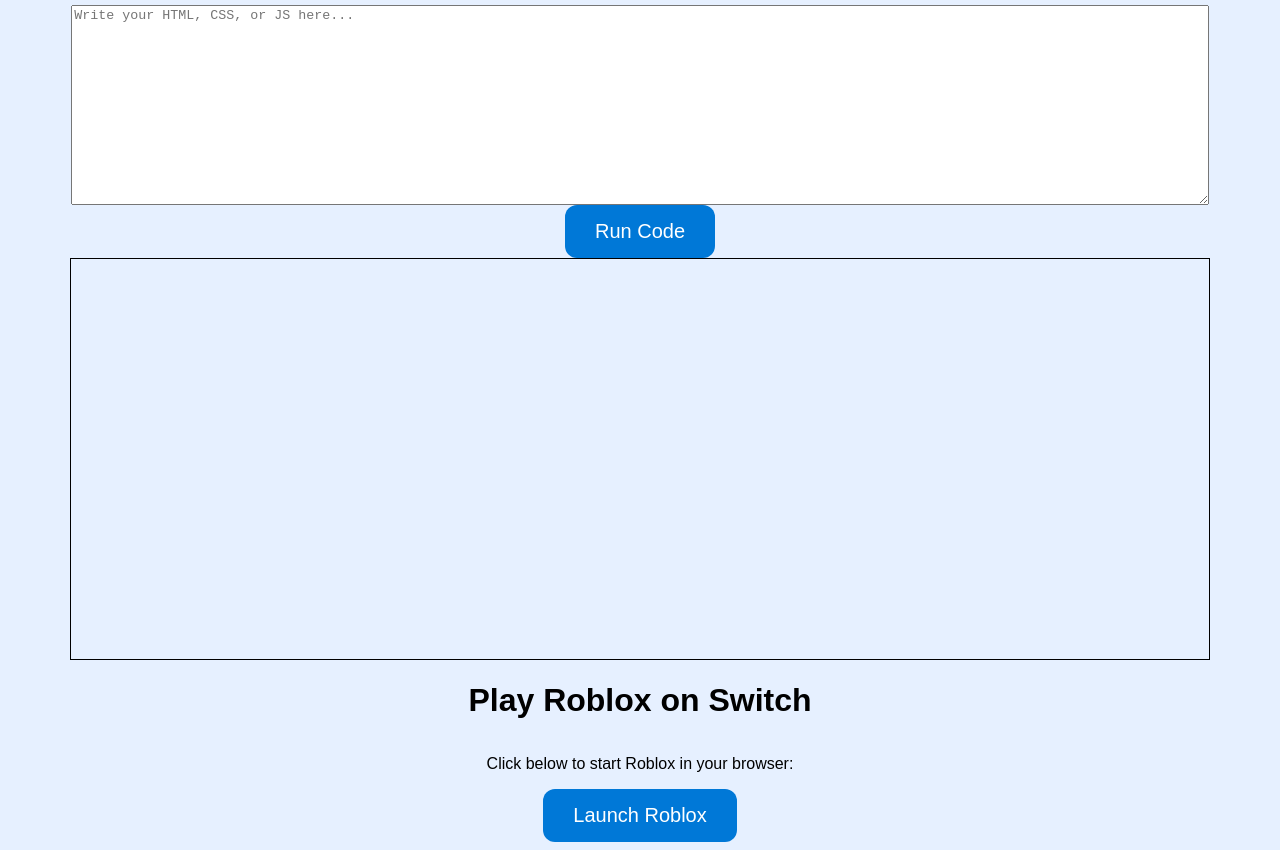
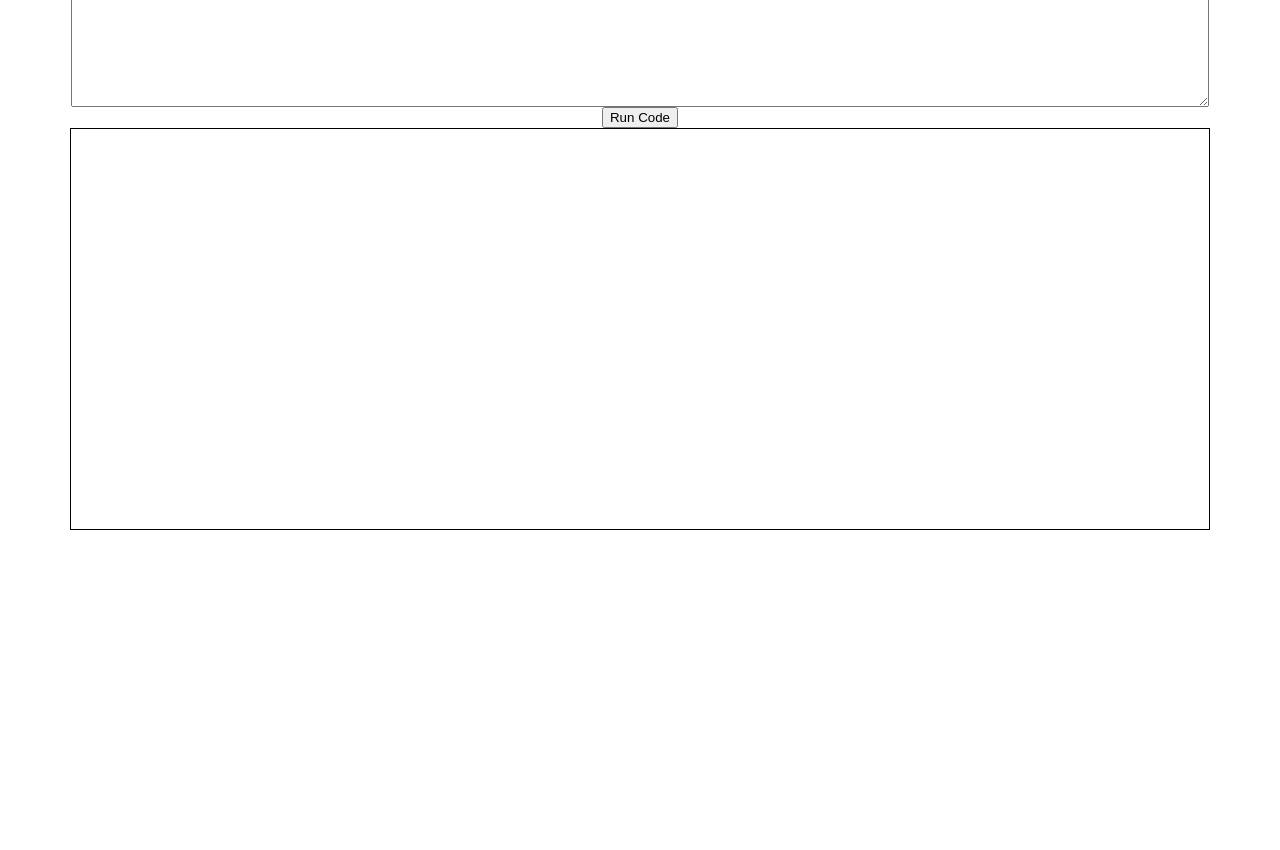
Before and after one commit to webcreatorLuke/youwebdev.com, a plain HTML site: page index.html in a window 1280 px wide. Shown: the part 199-1049 px from the top of the page. After the commit the page ends 800 px from the top, so only its background shows below. Drawn offline with Linux system fonts and the light colour scheme.

Commit message:
Update index.html

```diff
--- a/index.html
+++ b/index.html
@@ -33,76 +33,3 @@ press refresh button to restart no saves
     </script>
 </body>
 </html>
-
-
-
-
-
-
-
-
-
-
-
-
-
-
-
-
-
-
-
-
-
-
-
-<!DOCTYPE html>
-<html lang="en">
-<head>
-  <meta charset="UTF-8">
-  <title>Play Roblox on Switch</title>
-  <style>
-    body {
-      font-family: Arial, sans-serif;
-      background-color: #e6f0ff;
-      text-align: center;
-      padding-top: 100px;
-    }
-
-    h1 {
-      font-size: 32px;
-      margin-bottom: 20px;
-    }
-
-    button {
-      padding: 15px 30px;
-      font-size: 20px;
-      background-color: #0078D7;
-      color: white;
-      border: none;
-      border-radius: 12px;
-      cursor: pointer;
-    }
-
-    button:hover {
-      background-color: #005fa3;
-    }
-  </style>
-</head>
-<body>
-
-  <h1>Play Roblox on Switch</h1>
-  <p>Click below to start Roblox in your browser:</p>
-
-  <button onclick="launchRoblox()">Launch Roblox</button>
-
-  <script>
-    function launchRoblox() {
-      alert("Opening Roblox... (You need to sign in!)");
-      // Redirects to Roblox's website
-      window.location.href = "https://now.gg/play/roblox-corporation/5349/roblox";
-    }
-  </script>
-
-</body>
-</html>
```
